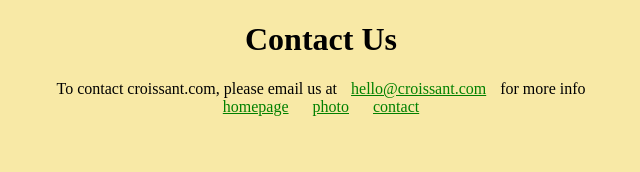
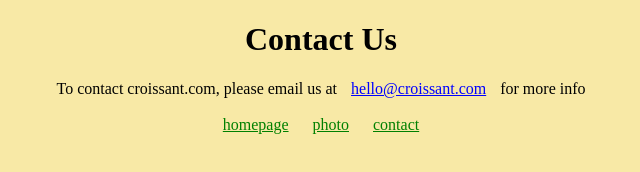
Before and after one commit to karlieward/multi-page-hosting, a plain HTML site: page contact.html in a window 1280 px wide. Shown: the whole page, without its empty margins (319-959 px from the left). Drawn offline with Linux system fonts and the light colour scheme.

Commit message:
fixed email link color

```diff
--- a/contact.html
+++ b/contact.html
@@ -11,7 +11,12 @@
   <body>
     <h1>Contact Us</h1>
     To contact croissant.com, please email us at
-    <a href="mailto:hello@croissant.com">hello@croissant.com</a> for more info
+    <a class="maillink" href="mailto:hello@croissant.com"
+      >hello@croissant.com</a
+    >
+    for more info
+    <br />
+    <br />
     <footer>
       <a href="/">homepage</a>
 
--- a/styles/style.css
+++ b/styles/style.css
@@ -10,3 +10,12 @@ a:link {
 a:visited {
   color: green;
 }
+
+img {
+  max-width: 100%;
+  border-radius: 5px;
+}
+
+a.maillink {
+  color: blue;
+}
```
